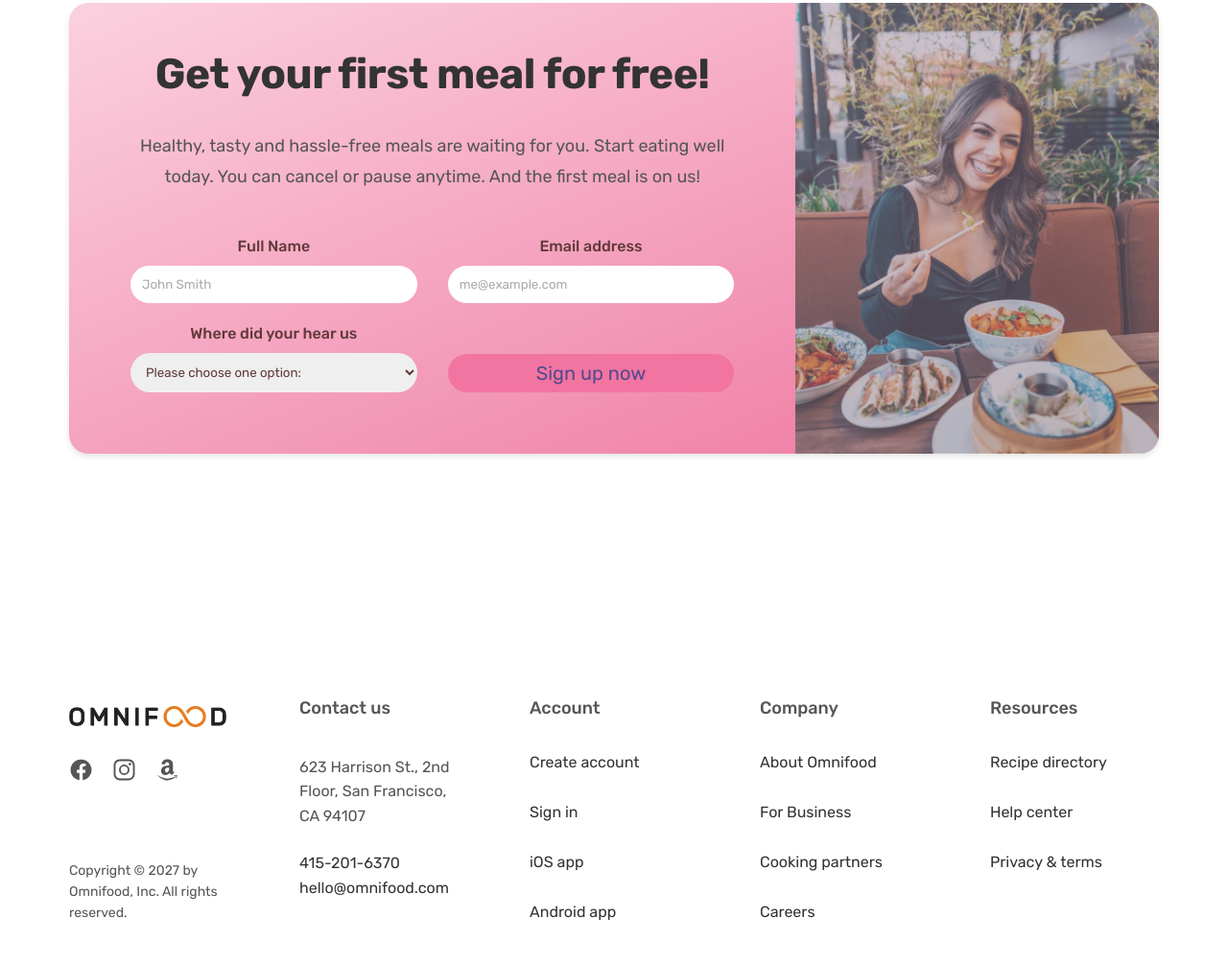
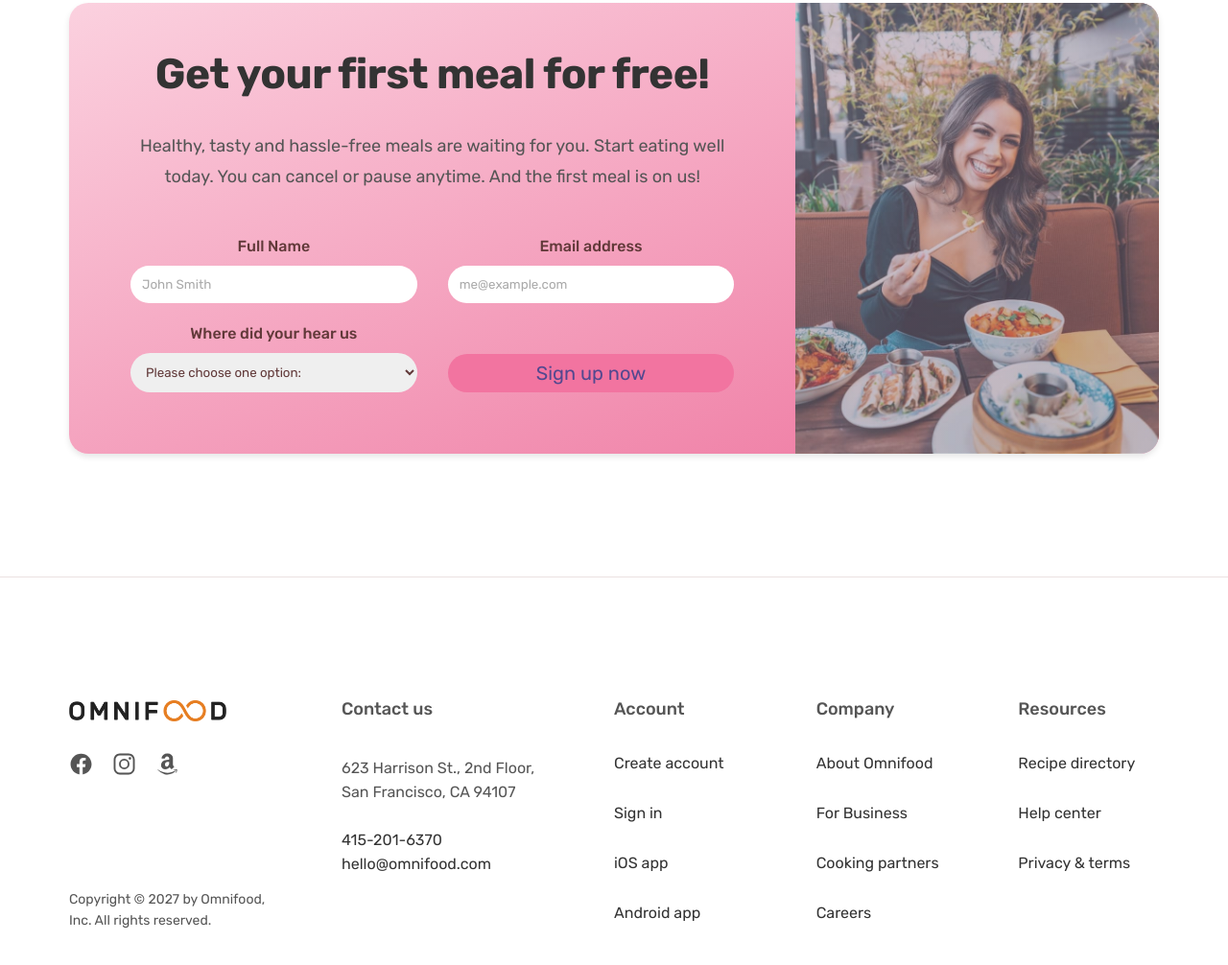
Before and after one commit to jerry75916/CSS, a plain HTML site: page Practice/Desktop/index.html in a window 1280 px wide. Shown: the part 6277-7283 px from the top of the page at 96% size. Drawn offline with nearby package versions, Linux system fonts and the light colour scheme; a web font is replaced by a local one.

Commit message:
update code

```diff
--- a/Practice/Desktop/css/general.css
+++ b/Practice/Desktop/css/general.css
@@ -712,29 +712,37 @@ blockquote {
   box-shadow: 0 0 1.2rem rgba(236, 76, 215, 0.945);
 }
 .section-footer {
-  margin: 12.8rem 0;
+  padding: 12.8rem 0;
+  border-top: 1px solid rgb(235, 225, 225);
 }
 
 .grid-footer {
+  grid-template-columns: 1.5fr 1.5fr 1fr 1fr 1fr;
   column-gap: 6.4rem;
 }
 .footer-logo {
   height: 2.2rem;
   margin-bottom: 3rem;
 }
+.footer-click-links {
+  display: flex;
+  flex-direction: column;
+  align-self: stretch;
+}
 .fotter-icon {
   width: 2.5rem;
   height: 2.5rem;
 }
+
 .footer-icons {
   display: flex;
   justify-content: start;
   gap: 2rem;
-  margin-bottom: 8rem;
 }
 .copyright-text {
   font-size: 1.4rem;
   line-height: 1.6;
+  margin-top: auto;
 }
 .nav-col {
   align-self: flex-start;
@@ -744,14 +752,6 @@ blockquote {
   font-size: 1.8rem;
   font-weight: 500;
   margin: 0 0 4rem 0;
-}
-
-.footer-address {
-  display: inline-block;
-  margin-bottom: 2.4rem;
-}
-.address {
-  line-height: 1.6;
 }
 
 .footer-link:link,
@@ -769,6 +769,13 @@ blockquote {
   gap: 2.4rem;
 }
 
+.address {
+  line-height: 1.6;
+  display: flex;
+  flex-direction: column;
+  gap: 2.4rem;
+}
+
 .footer-link:active,
 .footer-link:hover {
   cursor: pointer;
--- a/Practice/Desktop/index.html
+++ b/Practice/Desktop/index.html
@@ -552,13 +552,17 @@
      <div class="nav-col">
 
        <h3 class="footer-header">Contact us</h3>
-       <div class="address">
-         <p class="footer-address">623 Harrison St., 2nd Floor, San Francisco, CA 94107</p>
-         <p>
-           <a class="footer-link" href="tel:415-201-6370">415-201-6370</a><br>
-           <a class="footer-link" href="mailto:hello@omnifood.com">hello@omnifood.com</a>
+         <div class="address">
+
+           <p >623 Harrison St., 2nd Floor, San Francisco, CA 94107</p>
+
+             <div>
+
+               <a class="footer-link" href="tel:415-201-6370">415-201-6370</a><br>
+               <a class="footer-link" href="mailto:hello@omnifood.com">hello@omnifood.com</a>
+              </div>
+
           </div>
-      </p>
      </div>
      <div class="nav-col">
       <h3 class="footer-header">Account</h3>
```
